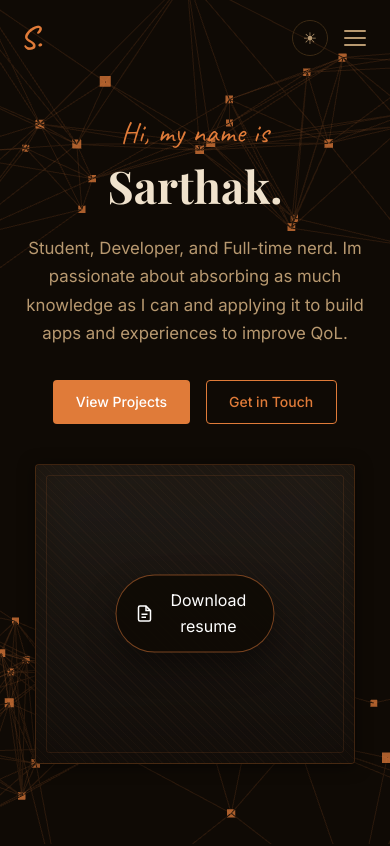
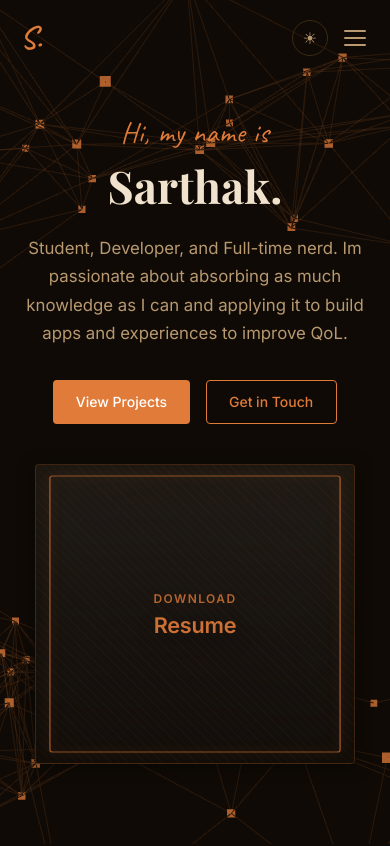
Before and after one commit to sushi2dragon/Portfolio, a React (Vite) app in the folder client/: page / in a window 390 px wide. Shown: the top 846 px of the page. Built offline with nearby package versions, Linux system fonts and the light colour scheme; no server answers; a web font is replaced by a local one.

Commit message:
Restore orange eyebrow/title on resume card with animated SVG border on hover
Co-Authored-By: Claude Sonnet 4.6 <noreply@anthropic.com>

```diff
--- a/client/src/components/Hero/Hero.css
+++ b/client/src/components/Hero/Hero.css
@@ -87,6 +87,40 @@
   border-radius: 3px;
   pointer-events: none;
   z-index: 3;
+  opacity: 1;
+  transition: opacity 0.25s ease;
+}
+
+.resume-card:hover::after,
+.resume-card:focus-visible::after {
+  opacity: 0;
+}
+
+.resume-card__border {
+  position: absolute;
+  inset: 0;
+  width: 100%;
+  height: 100%;
+  pointer-events: none;
+  z-index: 4;
+  overflow: visible;
+}
+
+.resume-card__border rect {
+  fill: none;
+  stroke: rgba(224, 123, 57, 0.85);
+  stroke-width: 1.5;
+  stroke-linecap: round;
+  stroke-linejoin: round;
+  stroke-dasharray: 1288;
+  stroke-dashoffset: 1288;
+  filter: drop-shadow(0 0 6px rgba(224, 123, 57, 0.45));
+  transition: stroke-dashoffset 0.9s ease, stroke 0.3s ease;
+}
+
+.resume-card:hover .resume-card__border rect,
+.resume-card:focus-visible .resume-card__border rect {
+  stroke-dashoffset: 0;
 }
 
 .resume-card:hover,
@@ -275,29 +309,36 @@
 }
 
 .resume-card__eyebrow {
-  display: none;
+  font-family: 'Inter', system-ui, -apple-system, 'Segoe UI', Roboto, Arial, sans-serif;
+  font-size: 0.75rem;
+  font-weight: 600;
+  letter-spacing: 0.12em;
+  text-transform: uppercase;
+  color: rgba(224, 123, 57, 0.78);
+  transition: opacity 0.25s ease, transform 0.25s ease, color 0.25s ease;
 }
 
 .resume-card__title {
-  display: none;
+  font-family: 'Inter', system-ui, -apple-system, 'Segoe UI', Roboto, Arial, sans-serif;
+  font-size: clamp(1.35rem, 2.8vw, 1.75rem);
+  font-style: normal;
+  font-weight: 700;
+  letter-spacing: -0.01em;
+  color: rgba(224, 123, 57, 0.9);
+  line-height: 1.1;
+  text-shadow: 0 8px 18px rgba(0, 0, 0, 0.35);
+  transition: transform 0.25s ease, opacity 0.25s ease, color 0.25s ease;
 }
 
-.resume-card__button {
-  position: absolute;
-  left: 50%;
-  top: 50%;
-  transform: translate(-50%, -50%) scale(1);
-  display: inline-flex;
-  align-items: center;
-  gap: 0.55rem;
-  padding: 0.8rem 1.2rem;
-  border-radius: 999px;
-  background: rgba(15, 10, 5, 0.9);
-  color: #fff;
-  border: 1px solid rgba(224, 123, 57, 0.5);
-  box-shadow: 0 14px 30px rgba(0, 0, 0, 0.4);
-  opacity: 1;
-  transition: opacity 0.25s ease, transform 0.25s ease, background 0.25s ease;
+.resume-card:hover .resume-card__eyebrow,
+.resume-card:focus-visible .resume-card__eyebrow {
+  color: rgba(224, 123, 57, 1);
+}
+
+.resume-card:hover .resume-card__title,
+.resume-card:focus-visible .resume-card__title {
+  color: rgba(224, 123, 57, 1);
+  transform: translateY(-1px);
 }
 
 .resume-card:hover .resume-card__preview,
@@ -337,24 +378,6 @@
       rgba(224, 123, 57, 0.025) 6px
     ),
     linear-gradient(180deg, rgba(20, 12, 6, 0.04), rgba(20, 12, 6, 0.08));
-}
-
-.resume-card:hover .resume-card__eyebrow,
-.resume-card:focus-visible .resume-card__eyebrow,
-.resume-card:hover .resume-card__title,
-.resume-card:focus-visible .resume-card__title {
-  opacity: 0.08;
-  transform: translateY(-2px);
-}
-
-.resume-card:hover .resume-card__button,
-.resume-card:focus-visible .resume-card__button {
-  opacity: 1;
-  transform: translate(-50%, -50%) scale(1);
-}
-
-.resume-card__button svg {
-  flex-shrink: 0;
 }
 
 /* Socials moved to bottom */
@@ -472,14 +495,13 @@
     height: 300px;
   }
 
-  .resume-card__button {
-    opacity: 1;
-    transform: translate(-50%, -50%) scale(1);
+  .resume-card__border rect {
+    stroke-dashoffset: 0;
+    stroke: rgba(224, 123, 57, 0.6);
   }
 
-  .resume-card__eyebrow,
-  .resume-card__title {
-    opacity: 1;
+  .resume-card::after {
+    opacity: 0;
   }
 
   .resume-card__veil {
--- a/client/src/components/Hero/Hero.jsx
+++ b/client/src/components/Hero/Hero.jsx
@@ -100,13 +100,18 @@ export default function Hero() {
 
             <div className="resume-card__veil" aria-hidden="true" />
 
+            <svg
+              className="resume-card__border"
+              viewBox="0 0 320 380"
+              preserveAspectRatio="none"
+              aria-hidden="true"
+            >
+              <rect x="14" y="14" width="292" height="352" rx="3" ry="3" />
+            </svg>
+
             <div className="resume-card__content">
-              <p className="resume-card__eyebrow mono">View</p>
-              <h2 className="resume-card__title">My CV</h2>
-              <span className="resume-card__button">
-                {RESUME_ICON}
-                Download resume
-              </span>
+              <p className="resume-card__eyebrow mono">Download</p>
+              <h2 className="resume-card__title">Resume</h2>
             </div>
           </a>
         </div>
```
